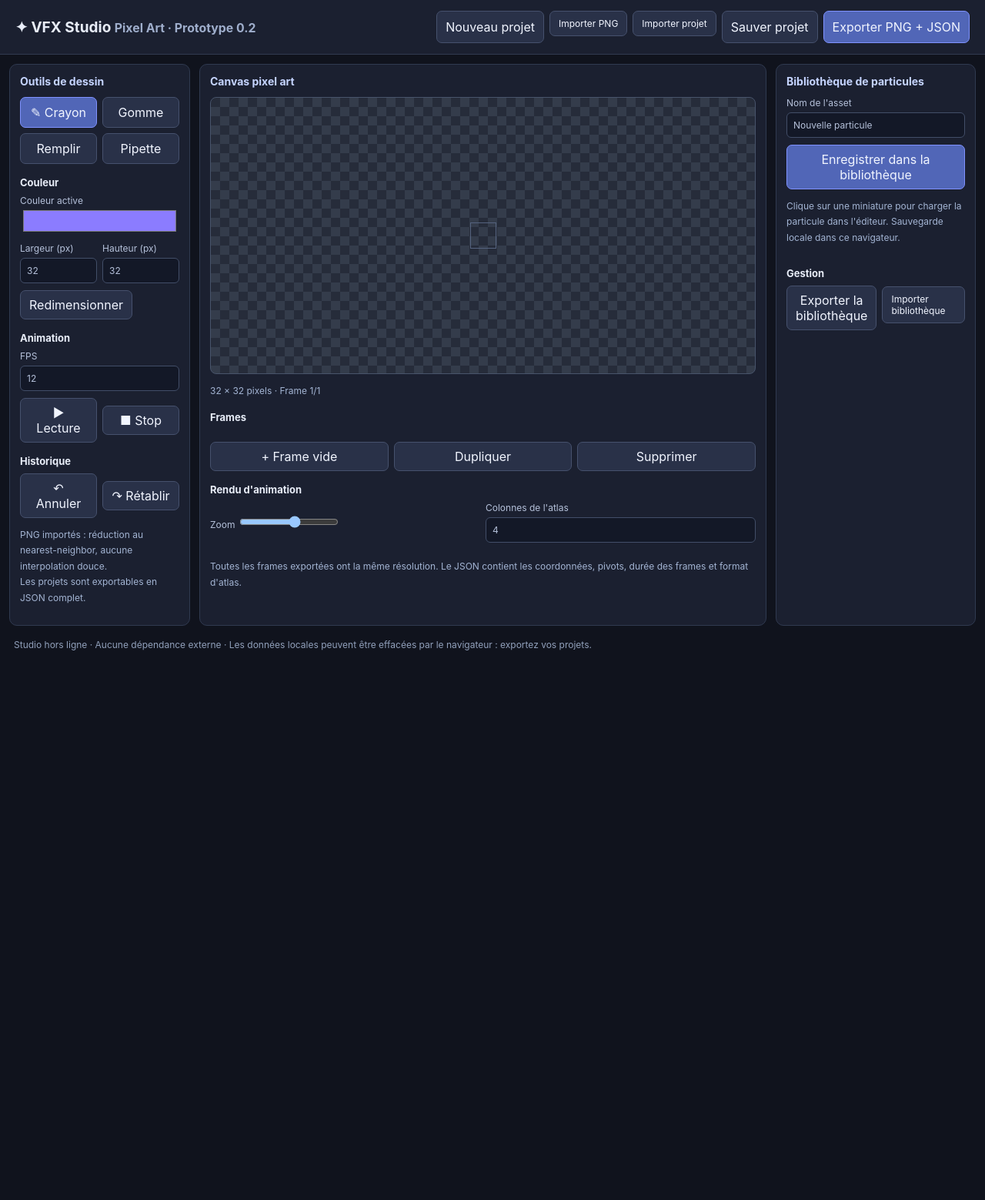
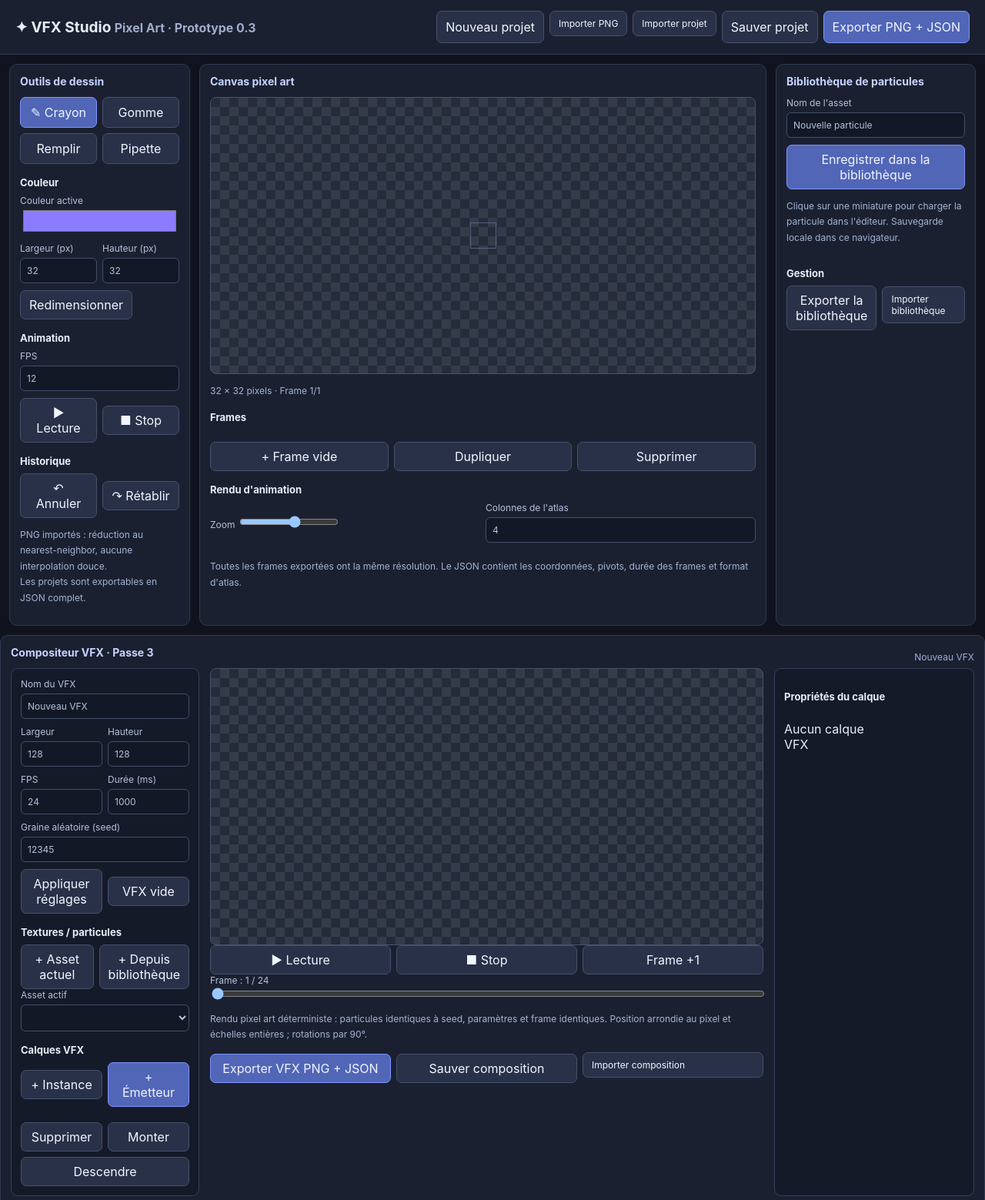
Before and after one commit to Nighttug58/VFX_Studio, a plain HTML site: page index.html in a window 1280 px wide. Shown: the top 1559 px of the page at 77% size. Before the commit the page ends 865 px from the top, so only its background shows below. Drawn offline with Linux system fonts and the light colour scheme.

Commit message:
feat(pass3): initialize VFX composer after asset editor

```diff
--- a/index.html
+++ b/index.html
@@ -35,7 +35,7 @@ footer{max-width:1500px;margin:auto;padding:5px 18px 20px;color:#91a0bb;font-siz
 </style>
 </head>
 <body>
-<header><div><h1>✦ VFX Studio <small>Pixel Art · Prototype 0.2</small></h1></div>
+<header><div><h1>✦ VFX Studio <small>Pixel Art · Prototype 0.3</small></h1></div>
 <div class="actions">
 <button id="newProject">Nouveau projet</button>
 <label class="upload">Importer PNG<input id="importPng" type="file" accept="image/png"></label>
@@ -123,4 +123,4 @@ $('exportLibrary').onclick=()=>download('vfx-library.json',new Blob([JSON.string
 $('importLibrary').onchange=async e=>{const f=e.target.files[0];if(!f)return;try{const obj=JSON.parse(await f.text());if(obj.schema!=='vfx-studio-library'||obj.version!==1||!Array.isArray(obj.assets))throw Error('Bibliothèque invalide');for(const a of obj.assets){if(!a||typeof a.name!=='string'||!a.project||a.project.schema!=='vfx-studio-project'||a.project.version!==1)throw Error('Asset invalide')}assets=assets.concat(obj.assets);persist();libraryView();notify('Bibliothèque importée')}catch(err){alert(err.message)}e.target.value=''};
 $('newProject').onclick=()=>{if(!confirm('Créer un nouveau projet ? Les changements non exportés seront perdus.'))return;stop();checkpoint();frames=[new Uint8ClampedArray(width*height*4)];selected=0;render()};
 syncDimensions();render();libraryView();
-</script><script src="advanced.js"></script></body></html>
+</script><script src="advanced.js"></script><script src="composer-engine.js"></script><script src="composer-ui.js"></script></body></html>
```
